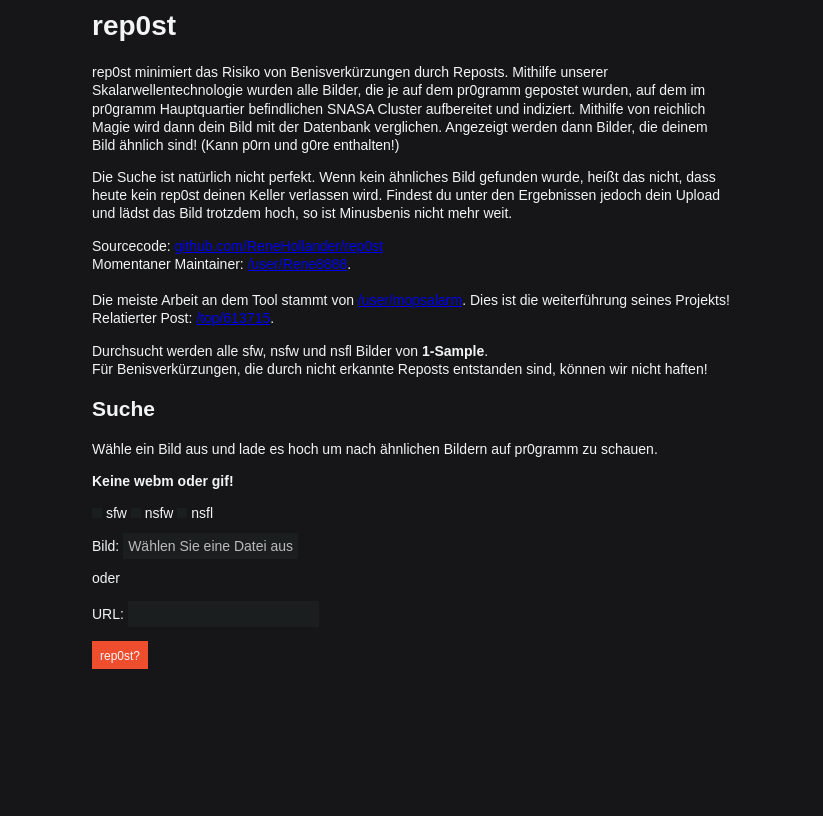
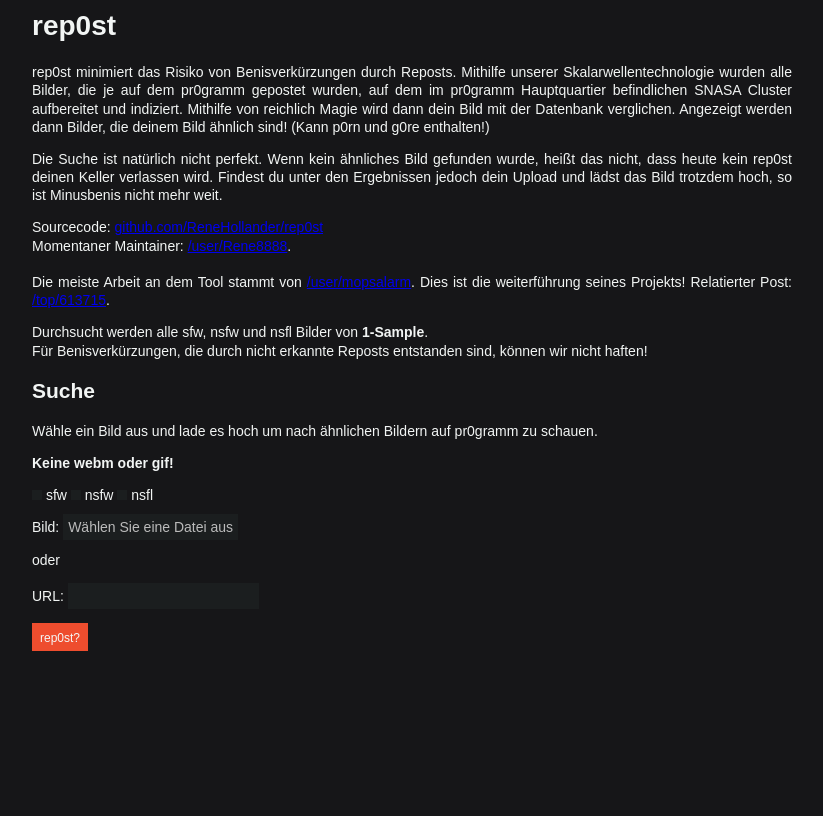
Before and after one commit to ReneHollander/rep0st, a Flask app: template web/templates/index.html in a window 1280 px wide. Shown: the whole page, without its empty margins (228-1051 px from the left). After the commit the page ends 651 px from the top, so only its background shows below. Run offline with Flask 2, Linux system fonts and the light colour scheme; the template is opened without the code that fills it: most values are stand-ins (such as "Sample title", 1, 10 or a date in 2020); parts of the project's set-up code (start-up, migrations or seed data) failed here and were passed over.

Commit message:
Improves layout of content depending on screen size.
The content width is no longer depending on the screen size if the screen is over 800 pixels wide. The content for smaller screens will be properly centered without enormous whitespace on the left and right of the content.

```diff
--- a/web/static/css/stylesheet.css
+++ b/web/static/css/stylesheet.css
@@ -12,9 +12,12 @@ body {
     color: #f2f5f4;
     font-size: 14px;
     padding: 0;
-    margin-left: 25%;
-    margin-right: 25%;
-    min-height: 100%;
+    margin-left: auto;
+    margin-right: auto;
+    text-align: justify;
+    max-width: 800px;
+    padding-left: 20px;
+    padding-right: 20px;
 }
 
 input[type="submit"] {
@@ -74,6 +77,10 @@ input, textarea {
     -webkit-appearance: none;
 }
 
+.result-list {
+    text-align: center;
+}
+
 .result-list a {
     display: inline-block;
     width: 10em;
```
